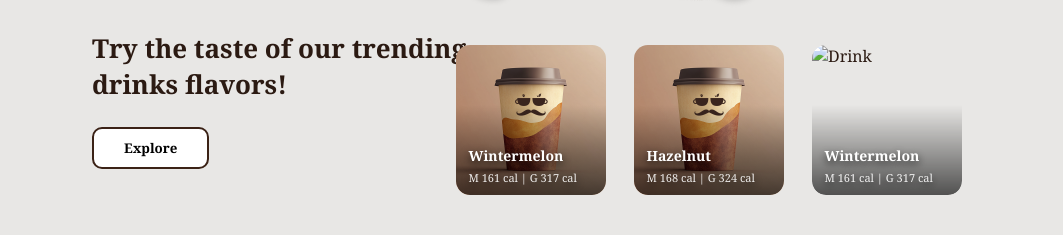
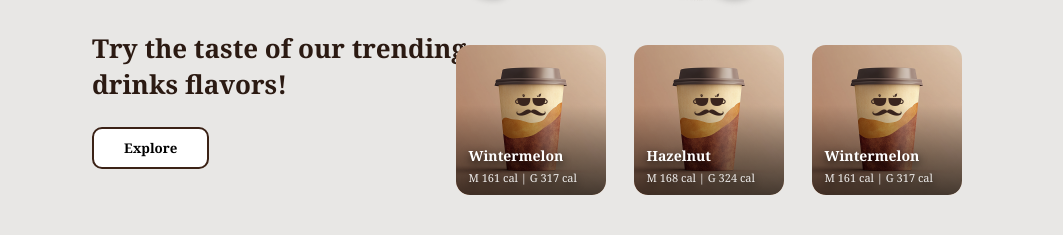
Before and after one commit to Jasu-html/BIGBREW-REDESIGNED, a plain HTML site: page index.html in a window 1280 px wide. Shown: the part 541-776 px from the top of the page, without its empty margins (108-1171 px from the left). Drawn offline with Linux system fonts and the light colour scheme; the site is published under a folder, as on GitHub Pages, so addresses that start at the root find nothing.

Commit message:
Update index.html

```diff
--- a/index.html
+++ b/index.html
@@ -82,7 +82,7 @@
 
         <div class="card">
           <div class="drink">
-            <img src="/BIGBREW-IMG-ASSETS/MENU-SAMPLE-COFFEE-CUP.png" alt="Drink" />
+            <img src="BIGBREW-IMG-ASSETS/MENU-SAMPLE-COFFEE-CUP.png" alt="Drink" />
             <h4>Wintermelon</h4>
             <span>M 161 cal | G 317 cal</span>
           </div>
```
